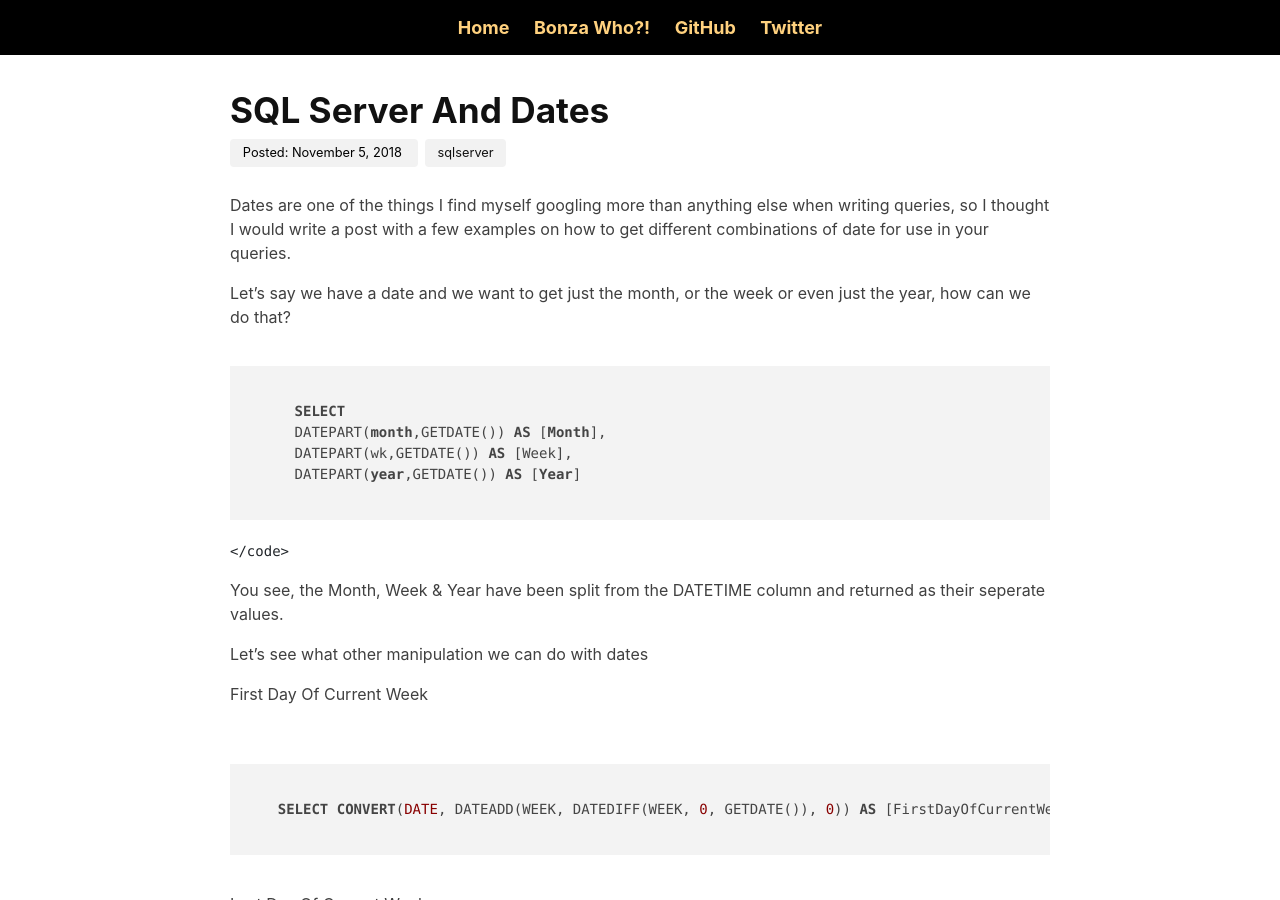
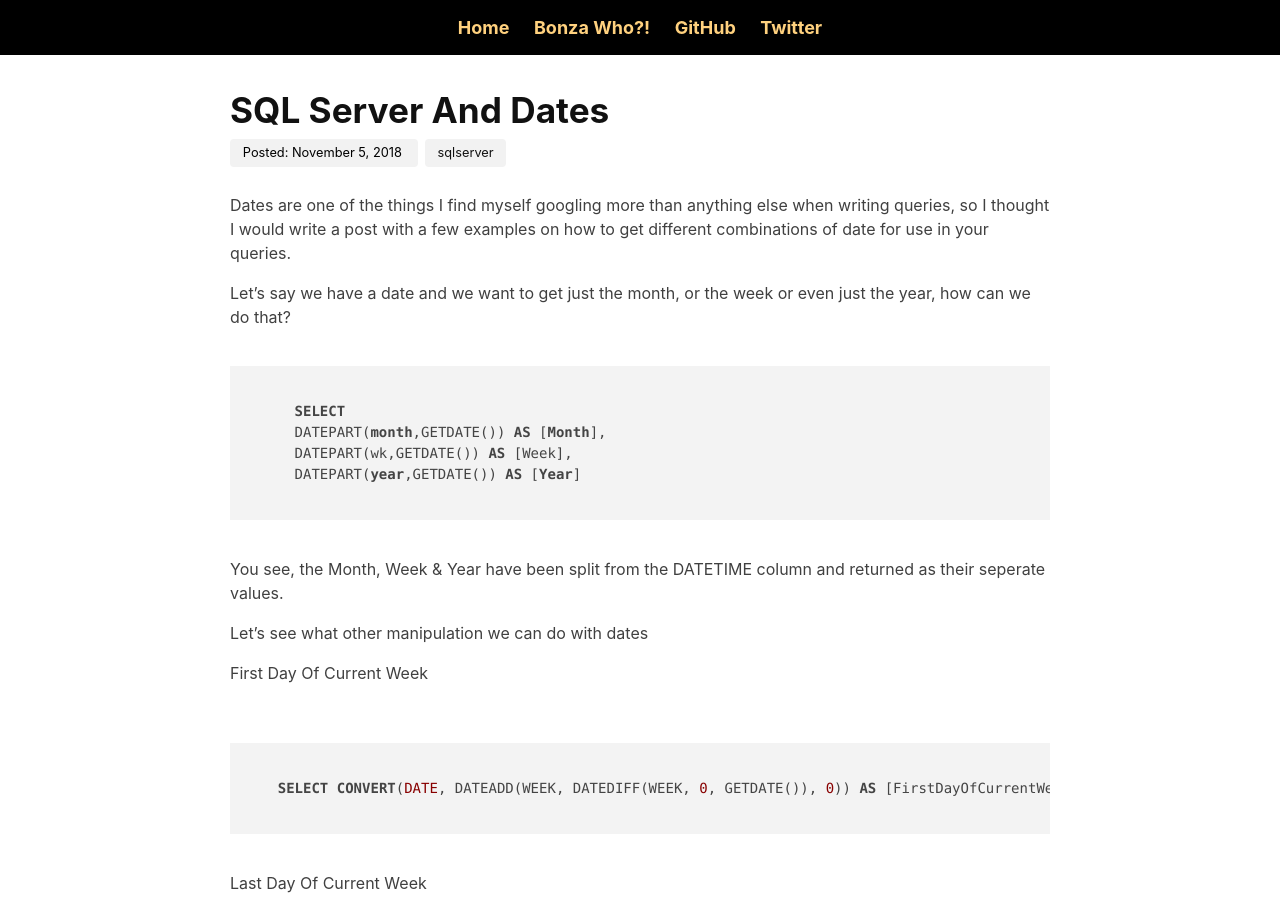
Before and after one commit to BonzaOwl/CodeNameOwl, a Jekyll site: the page built from _posts/sqlserver/2018-11-05-dates.md, in a window 1280 px wide and 900 px high. Built offline with Jekyll 4.4.1, drawn with Linux system fonts in a browser that asks for light colours; nearby versions of some CDN libraries.

Commit message:
Removed additional </code>

```diff
--- a/_posts/sqlserver/2018-11-05-dates.md
+++ b/_posts/sqlserver/2018-11-05-dates.md
@@ -24,7 +24,7 @@ Let&#8217;s say we have a date and we want to get just the month, or the week or
       DATEPART(wk,GETDATE()) AS [Week],
       DATEPART(year,GETDATE()) AS [Year]
     </code>
-</code> </pre>
+</pre>
 
 You see, the Month, Week & Year have been split from the DATETIME column and returned as their seperate values.
 
```
